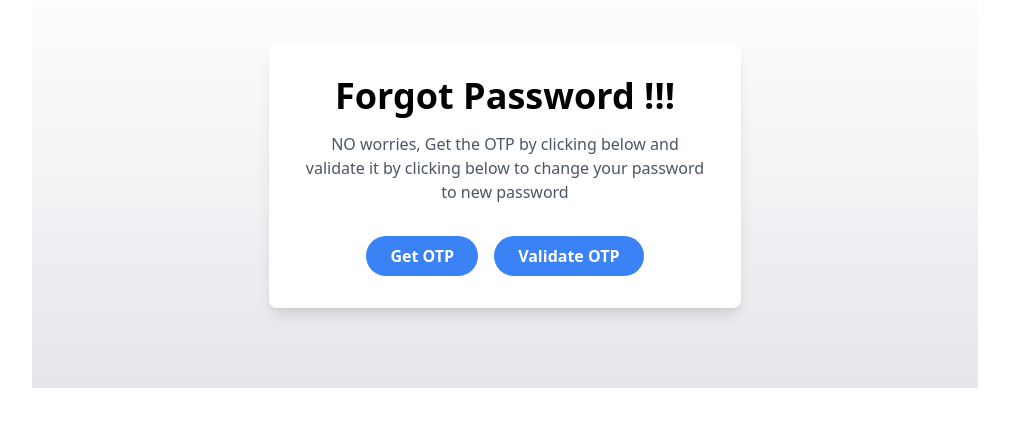
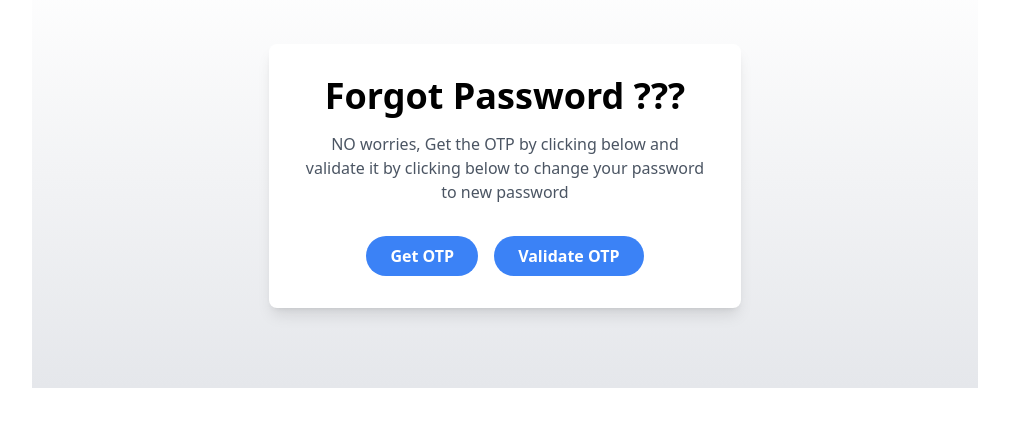
Before and after one commit to Himanshu-ui-max/stackoverflow_clone_frontend, a React (Create React App) app: page /forgetpasswordbase in a window 1280 px wide. Shown: the part 224-650 px from the top of the page, without its empty margins (135-1144 px from the left). Built offline with nearby package versions, Linux system fonts and the light colour scheme.

Commit message:
forgot password page added

```diff
--- a/src/components/forgetPasswordcomps/ForgetPasswordBase.js
+++ b/src/components/forgetPasswordcomps/ForgetPasswordBase.js
@@ -7,7 +7,7 @@ const ForgetPasswordBase = () => {
     <div className="bg-gradient-to-b from-white to-gray-200 text-black py-20 flex justify-center">
       <div className="w-1/2 text-center bg-white p-8 rounded-lg shadow-lg">
         <h1 className="text-4xl font-bold mb-4">
-          Forgot Password !!!
+          Forgot Password ???
         </h1>
         <p className="text-gray-600 mb-8">
           NO worries, Get the OTP by clicking below and validate it by clicking below to change your password to new password
```
